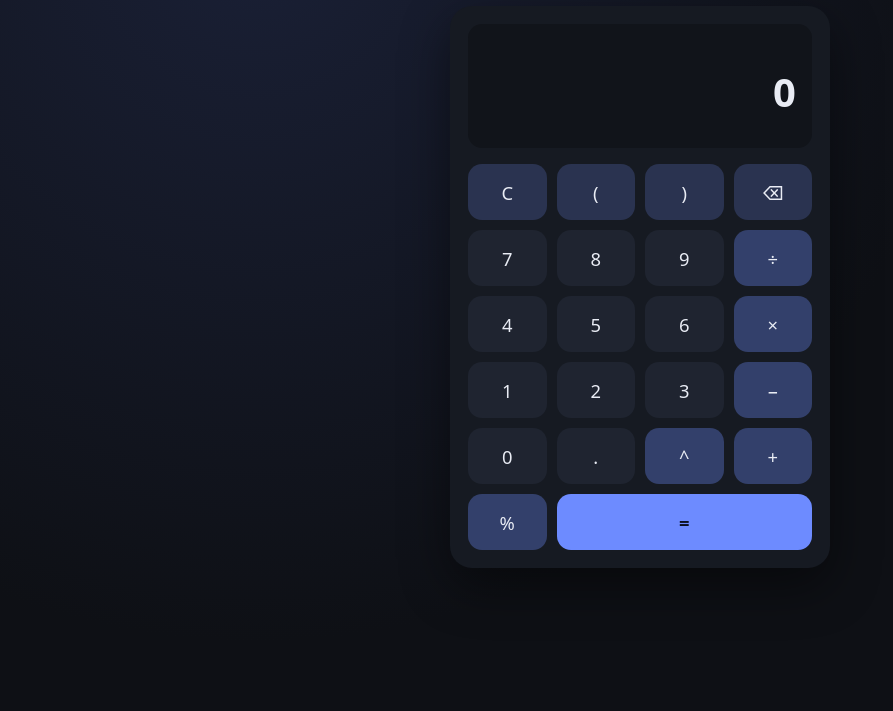
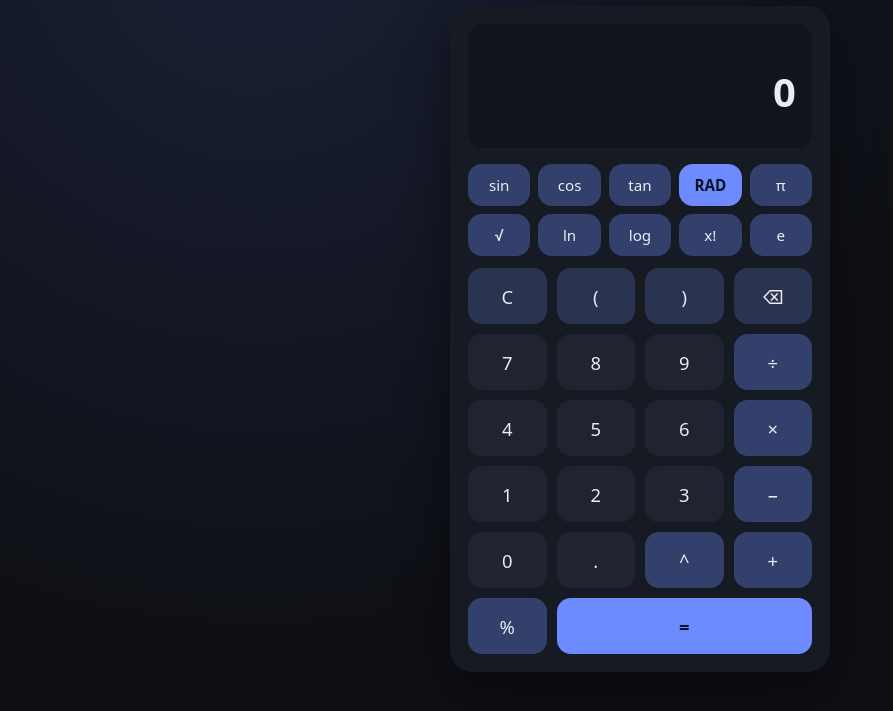
Before and after one commit to BhanaviKochhar/CalcLab, a plain HTML site: page static/index.html in a window 1280 px wide. Shown: the part 73-784 px from the top of the page, without its empty margins (0-893 px from the left). Drawn offline with Linux system fonts and the light colour scheme.

Commit message:
feat(ui): scientific keypad and DEG/RAD toggle

```diff
--- a/static/app.js
+++ b/static/app.js
@@ -1,15 +1,16 @@
 "use strict";
 
-const state = { expr: "", last: "", error: "", fresh: false, busy: false };
+const state = { expr: "", last: "", error: "", fresh: false, busy: false, angle: "rad" };
 
 const els = {
   expr: document.getElementById("expr"),
   last: document.getElementById("last"),
   error: document.getElementById("error"),
   keypad: document.getElementById("keypad"),
+  sci: document.getElementById("sci-keys"),
 };
 
-const INSERTABLE = /^[0-9+\-*\/^%().,]$/;
+const INSERTABLE = /^[0-9a-zA-Z+\-*\/^%().,]$/;
 const PRETTY = { "*": "\u00d7", "/": "\u00f7", "-": "\u2212" };
 
 function pretty(text) {
@@ -58,7 +59,7 @@ async function calculate() {
     const res = await fetch("/api/evaluate", {
       method: "POST",
       headers: { "Content-Type": "application/json" },
-      body: JSON.stringify({ expression: state.expr }),
+      body: JSON.stringify({ expression: state.expr, angle_mode: state.angle }),
     });
     const data = await res.json();
     if (data.ok) {
@@ -88,6 +89,18 @@ els.keypad.addEventListener("click", (e) => {
   else if (btn.dataset.key) press(btn.dataset.key);
 });
 
+els.sci.addEventListener("click", (e) => {
+  const btn = e.target.closest("button");
+  if (!btn) return;
+  if (btn.id === "angle-toggle") {
+    state.angle = state.angle === "rad" ? "deg" : "rad";
+    btn.textContent = state.angle.toUpperCase();
+    btn.setAttribute("aria-pressed", String(state.angle === "deg"));
+  } else if (btn.dataset.key) {
+    press(btn.dataset.key);
+  }
+});
+
 document.addEventListener("keydown", (e) => {
   if (e.ctrlKey || e.metaKey || e.altKey) return;
   if (e.key === "Enter" || e.key === "=") {
--- a/static/index.html
+++ b/static/index.html
@@ -19,6 +19,19 @@
         <div class="display-last" id="last"></div>
         <div class="display-main" id="expr">0</div>
         <div class="display-error" id="error" role="alert"></div>
+      </div>
+
+      <div class="sci" id="sci-keys" aria-label="Scientific functions">
+        <button class="key" data-key="sin(">sin</button>
+        <button class="key" data-key="cos(">cos</button>
+        <button class="key" data-key="tan(">tan</button>
+        <button class="key key-mode" id="angle-toggle" aria-pressed="false" title="Toggle radians / degrees">RAD</button>
+        <button class="key" data-key="pi">&pi;</button>
+        <button class="key" data-key="sqrt(">&radic;</button>
+        <button class="key" data-key="ln(">ln</button>
+        <button class="key" data-key="log(">log</button>
+        <button class="key" data-key="fact(">x!</button>
+        <button class="key" data-key="e">e</button>
       </div>
 
       <div class="keypad" id="keypad">
--- a/static/style.css
+++ b/static/style.css
@@ -156,6 +156,25 @@ body {
   font-weight: 700;
 }
 
+.sci {
+  display: grid;
+  grid-template-columns: repeat(5, 1fr);
+  gap: 8px;
+  margin-bottom: 12px;
+}
+
+.sci .key {
+  height: 42px;
+  background: var(--key-op);
+  font-size: 0.95rem;
+}
+
+.sci .key-mode {
+  background: var(--accent);
+  color: var(--accent-text);
+  font-weight: 700;
+}
+
 @media (max-width: 480px) {
   .tagline {
     display: none;
```
Also changed, not shown: 1 other file.
